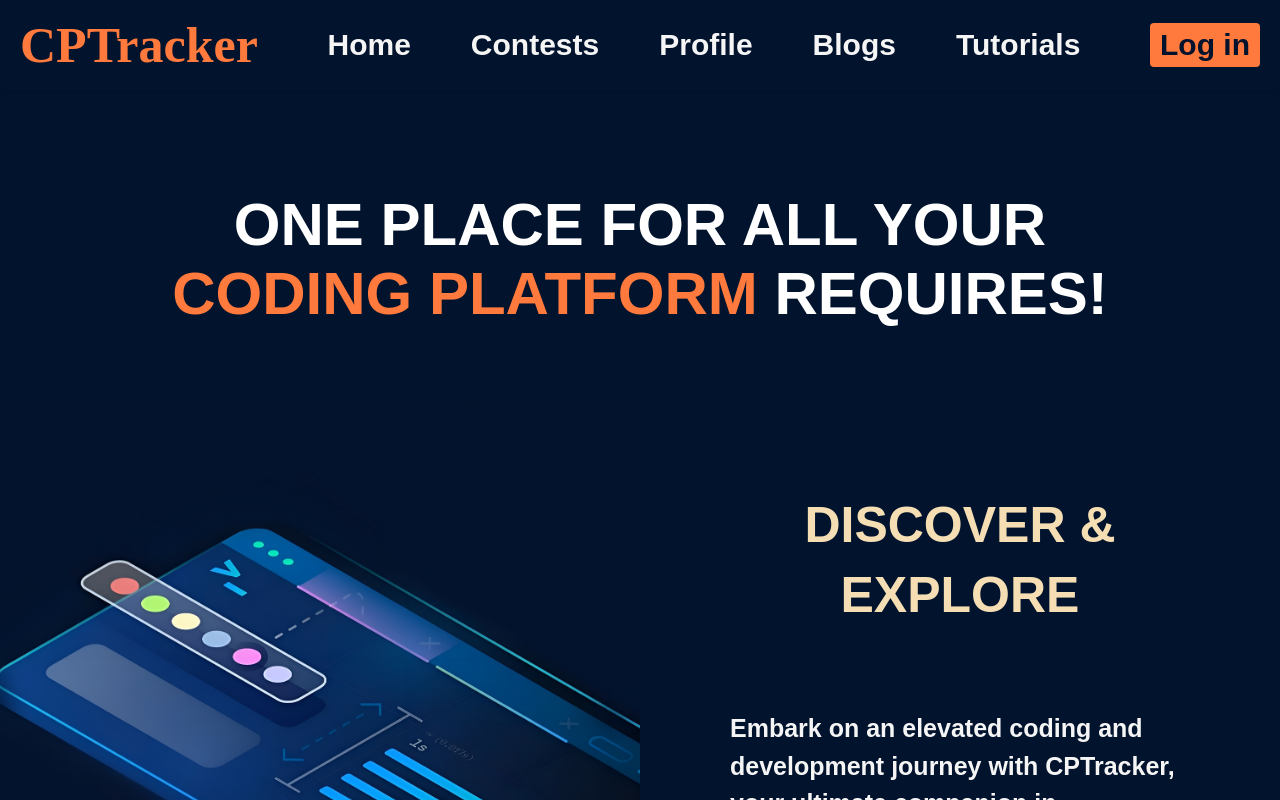
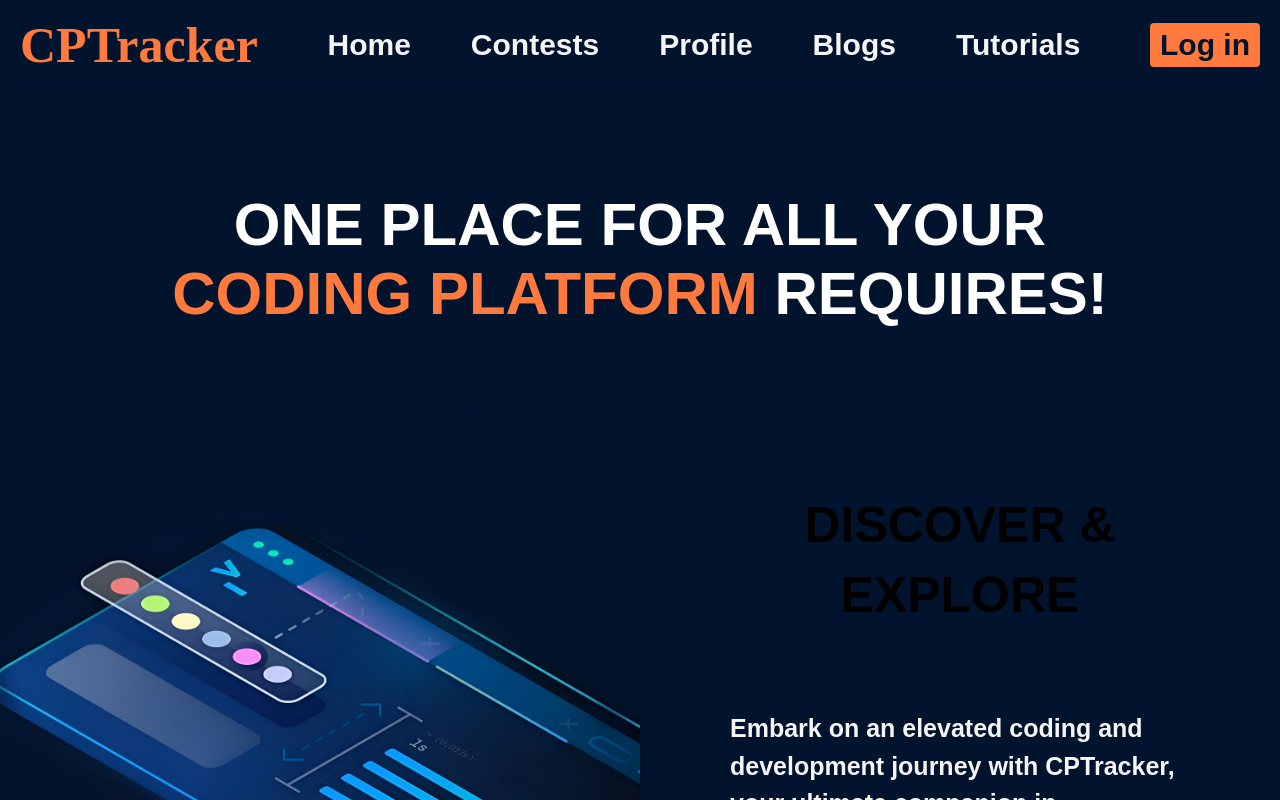
Before and after one commit to jnkarim/CPTracker, a React (Vite) app in the folder frontend/: page / in a window 1280 px wide. Shown: the top 800 px of the page. Built offline with nearby package versions, Linux system fonts and the light colour scheme; a web font is replaced by a local one.

Commit message:
Update Homepage.css

```diff
--- a/frontend/src/pages/Homepage.css
+++ b/frontend/src/pages/Homepage.css
@@ -60,7 +60,7 @@ body {
   font-size: 50px;
   margin: 0;
   line-height: 1.4;
-  color: wheat; /* White text color */
+  color: black; /* White text color */
 }
 
 .half2 h2 {
```
